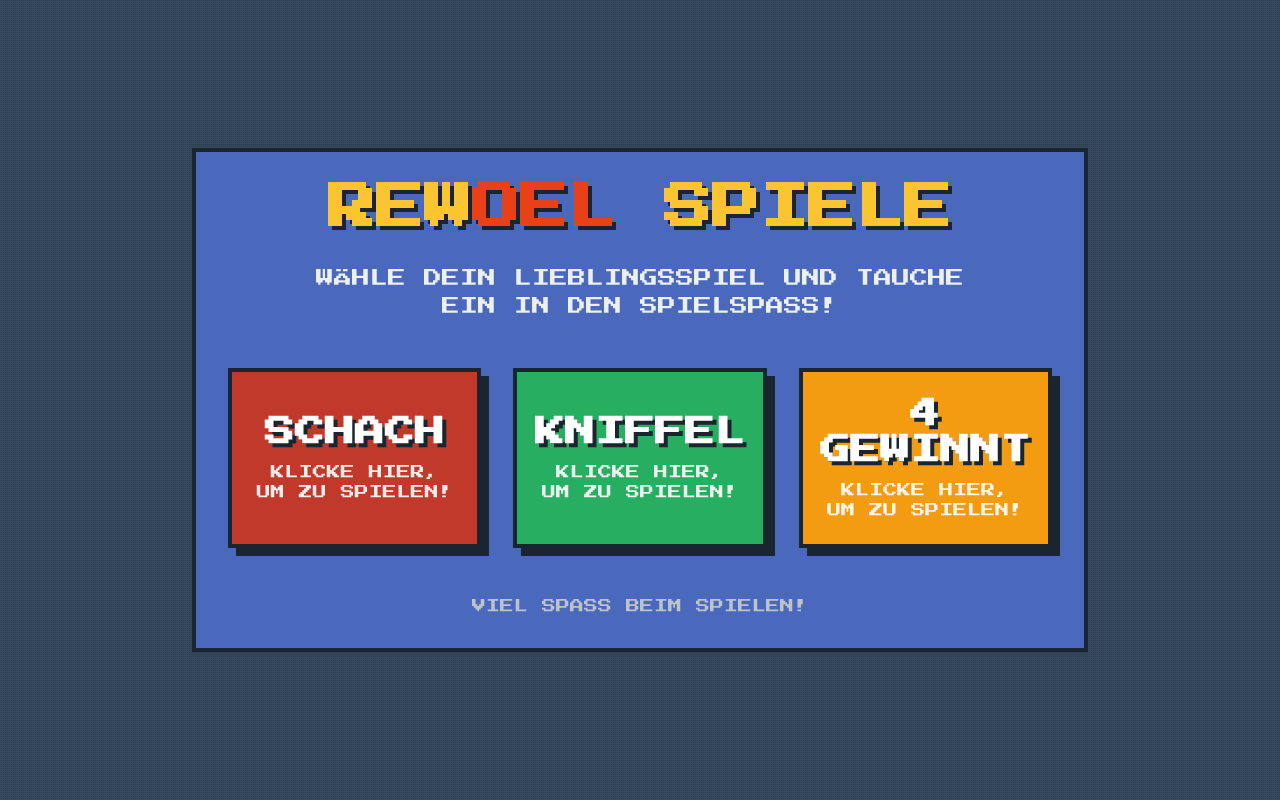
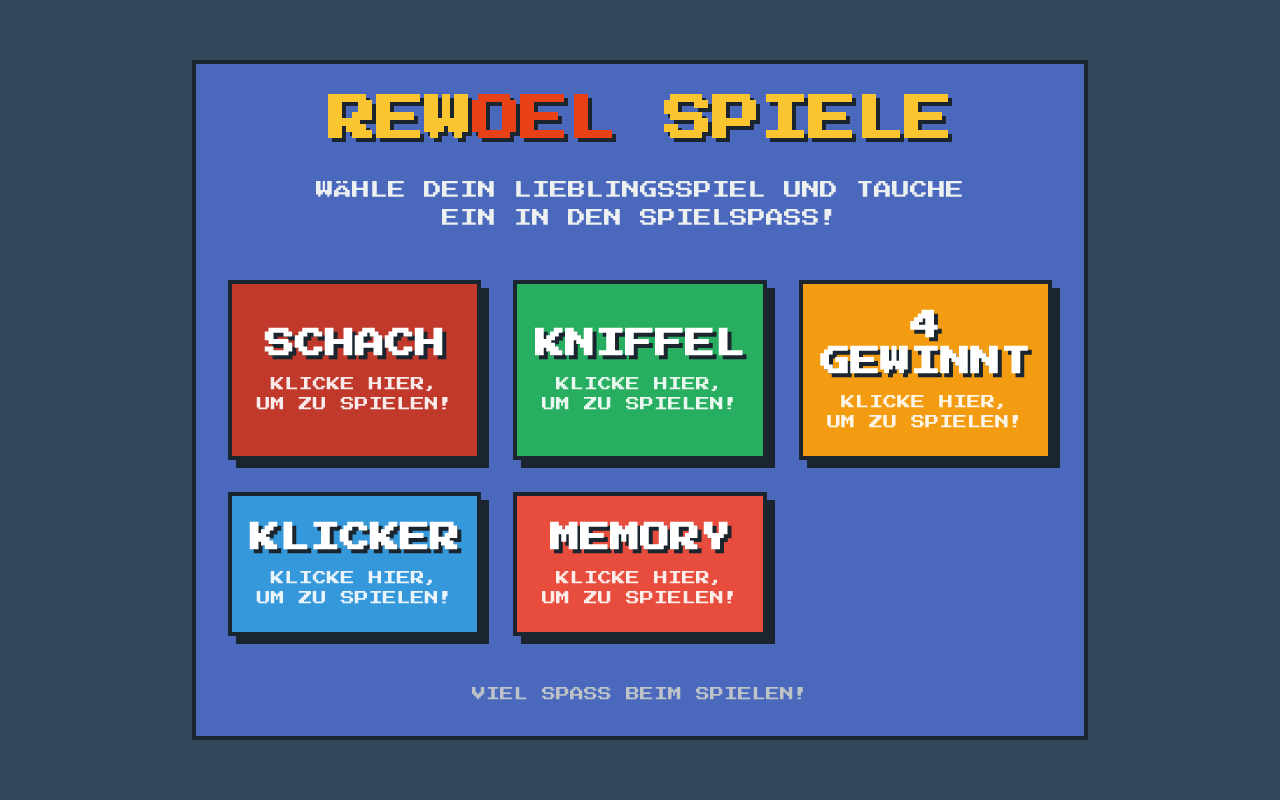
Before and after one commit to Rewoel/spiele, a plain HTML site: page index.html in a window 1280 px wide. Drawn offline with nearby package versions, Linux system fonts and the light colour scheme.

Commit message:
Update index.html

```diff
--- a/index.html
+++ b/index.html
@@ -4,7 +4,9 @@
     <meta charset="UTF-8">
     <meta name="viewport" content="width=device-width, initial-scale=1.0">
     <title>Rewoel Spiele - Retro</title>
+    <!-- Tailwind CSS CDN für einfaches Styling und Responsivität -->
     <script src="https://cdn.tailwindcss.com"></script>
+    <!-- Google Fonts - Press Start 2P für einen Retro-Look -->
     <link href="https://fonts.googleapis.com/css2?family=Press+Start+2P&display=swap" rel="stylesheet">
     <style>
         /* Grundlegende Stildefinitionen für die Retro-Schriftart und den Hintergrund */
@@ -38,16 +40,21 @@
     </style>
 </head>
 <body class="flex flex-col items-center justify-center min-h-screen p-4">
+    <!-- Hauptcontainer für den Inhalt der Seite -->
     <div class="bg-[#4a69bd] p-8 rounded-none shadow-none w-full max-w-4xl text-center game-card">
+        <!-- Überschrift der Website -->
         <h1 class="text-4xl md:text-5xl font-bold text-[#fbc531] mb-8 leading-tight">
             REW<span class="text-[#e84118]">OEL</span> SPIELE
         </h1>
 
+        <!-- Beschreibungstext -->
         <p class="text-md md:text-lg text-[#ecf0f1] mb-12 max-w-2xl mx-auto leading-relaxed">
             WÄHLE DEIN LIEBLINGSSPIEL UND TAUCHE EIN IN DEN SPIELSPASS!
         </p>
 
-        <div class="grid grid-cols-1 md:grid-cols-3 gap-8">
+        <!-- Raster für die Spielkarten, responsiv gestaltet -->
+        <div class="grid grid-cols-1 md:grid-cols-2 lg:grid-cols-3 xl:grid-cols-3 gap-8">
+            <!-- Spielkarte für Schach -->
             <a href="https://rewoel.github.io/schach/" target="_blank"
                class="block bg-[#c0392b] text-white p-6 rounded-none game-card
                       flex flex-col items-center justify-center">
@@ -55,6 +62,7 @@
                 <p class="text-xs md:text-sm opacity-90">KLICKE HIER, UM ZU SPIELEN!</p>
             </a>
 
+            <!-- Spielkarte für Kniffel -->
             <a href="https://rewoel.github.io/kniffel/" target="_blank"
                class="block bg-[#27ae60] text-white p-6 rounded-none game-card
                       flex flex-col items-center justify-center">
@@ -62,14 +70,32 @@
                 <p class="text-xs md:text-sm opacity-90">KLICKE HIER, UM ZU SPIELEN!</p>
             </a>
 
+            <!-- Spielkarte für 4 Gewinnt -->
             <a href="https://rewoel.github.io/4inarow/" target="_blank"
                class="block bg-[#f39c12] text-white p-6 rounded-none game-card
                       flex flex-col items-center justify-center">
                 <h2 class="text-2xl md:text-3xl font-bold mb-3">4 GEWINNT</h2>
                 <p class="text-xs md:text-sm opacity-90">KLICKE HIER, UM ZU SPIELEN!</p>
             </a>
+
+            <!-- Spielkarte für Klicker -->
+            <a href="https://rewoel.github.io/klicker/" target="_blank"
+               class="block bg-[#3498db] text-white p-6 rounded-none game-card
+                      flex flex-col items-center justify-center">
+                <h2 class="text-2xl md:text-3xl font-bold mb-3">KLICKER</h2>
+                <p class="text-xs md:text-sm opacity-90">KLICKE HIER, UM ZU SPIELEN!</p>
+            </a>
+
+            <!-- NEUE Spielkarte für Memory -->
+            <a href="https://rewoel.github.io/memory/" target="_blank"
+               class="block bg-[#e74c3c] text-white p-6 rounded-none game-card
+                      flex flex-col items-center justify-center">
+                <h2 class="text-2xl md:text-3xl font-bold mb-3">MEMORY</h2>
+                <p class="text-xs md:text-sm opacity-90">KLICKE HIER, UM ZU SPIELEN!</p>
+            </a>
         </div>
 
+        <!-- Optionaler Footer oder zusätzliche Informationen -->
         <p class="mt-12 text-[#bdc3c7] text-sm">
             VIEL SPASS BEIM SPIELEN!
         </p>
```
